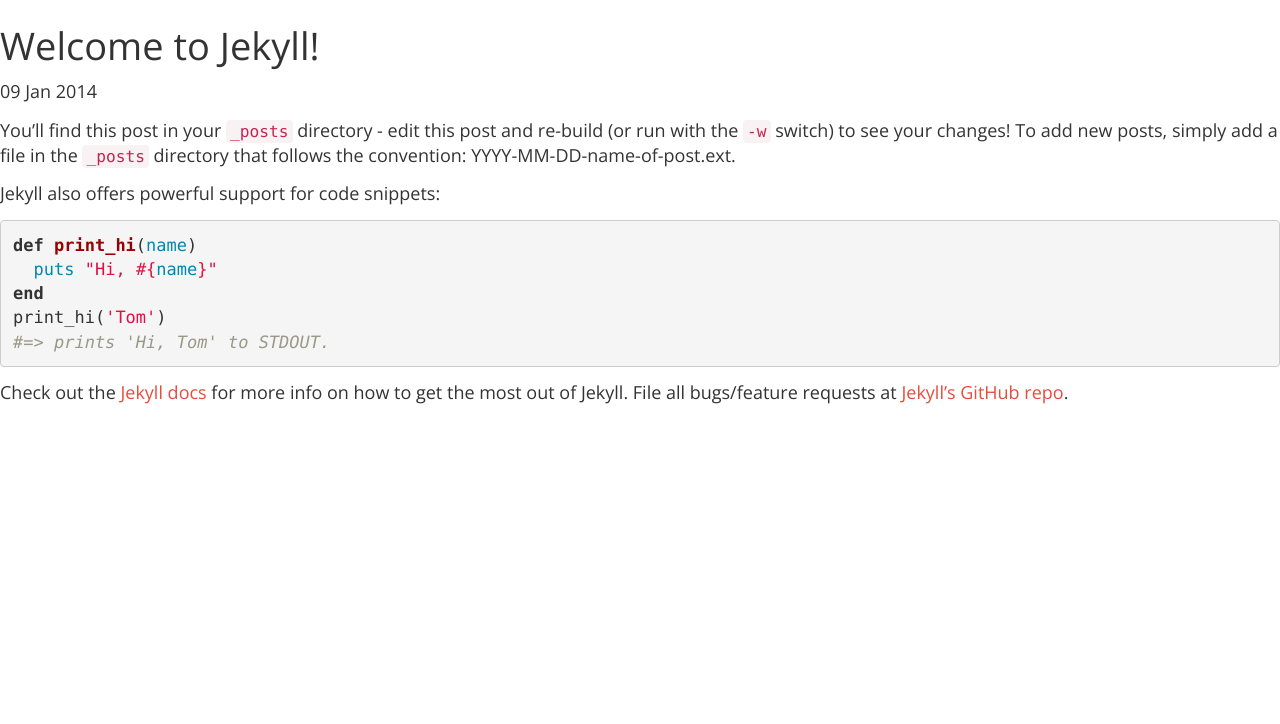
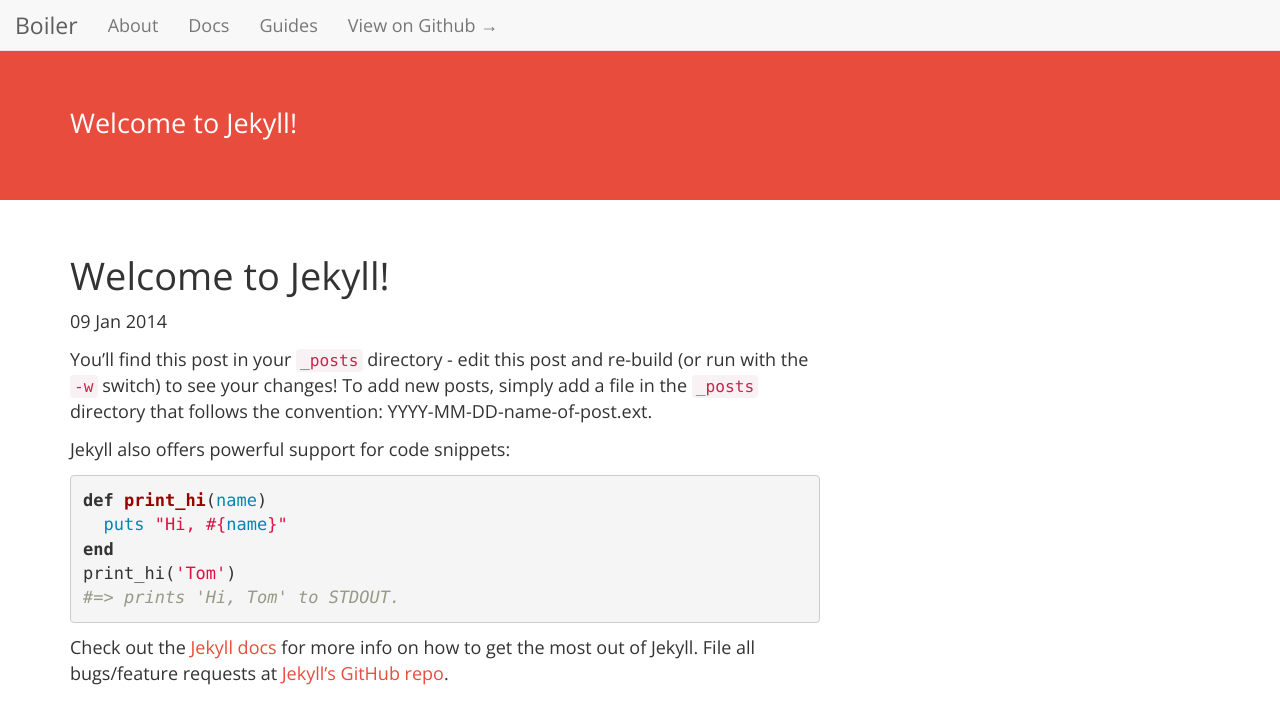
Before and after one commit to nicinabox/boiler, a Jekyll site: the page built from _posts/2014-01-09-welcome-to-jekyll.markdown, in a window 1280 px wide. Shown: the top 724 px of the page. Built offline with Jekyll 4.4.1, drawn with Linux system fonts in a browser that asks for light colours; Markdown is read by kramdown in place of the engine named in the settings.

Commit message:
Add some content

```diff
--- a/_layouts/default.html
+++ b/_layouts/default.html
@@ -14,9 +14,54 @@
 <body>
 
   <div id="root">
-    <div id="header"></div>
+    <div id="header">
+      <nav class="navbar navbar-default navbar-static-top">
+        <div class="navbar-header">
+          <button type="button" class="navbar-toggle" data-toggle="collapse" data-target="#primary-menu">
+            <span class="sr-only">Toggle navigation</span>
+            <span class="icon-bar"></span>
+            <span class="icon-bar"></span>
+            <span class="icon-bar"></span>
+          </button>
+          <a class="navbar-brand" href="/">Boiler</a>
+        </div>
+
+         <div class="collapse navbar-collapse" id="primary-menu">
+            <ul class="nav navbar-nav">
+              <li>
+                <a href="/about">About</a>
+              </li>
+              <li>
+                <a href="/docs">Docs</a>
+              </li>
+              <li>
+                <a href="/guides">Guides</a>
+              </li>
+              <li>
+                <a href="https://github.com/nicinabox/boiler">
+                  View on Github&nbsp;&rarr;
+                </a>
+              </li>
+            </ul>
+          </div>
+      </nav>
+
+
+    </div>
     <div id="main">
-      {{content}}
+      <div class="jumbotron page-heading">
+        <div class="container">
+          {{page.title}}
+        </div>
+      </div>
+
+      <div class="container">
+        <div class="row">
+          <div class="col-xs-8">
+            {{content}}
+          </div>
+        </div>
+      </div>
     </div>
     <div id="footer"></div>
   </div>
--- /dev/null
+++ b/guides/index.html
@@ -0,0 +1,4 @@
+---
+layout: default
+title: Guides
+---
--- a/sass/application.scss
+++ b/sass/application.scss
@@ -4,4 +4,5 @@
 @import "bootstrap";
 @import "syntax";
 
+@import "layout";
 @import "home";
```
Also changed, not shown: _posts/guides/2014-01-01-getting-started.md (added, +7 -0 lines), about/index.md (added, +22 -0 lines), docs/index.md (added, +4 -0 lines), sass/_layout.scss (added, +7 -0 lines), stylesheets/application.css.
